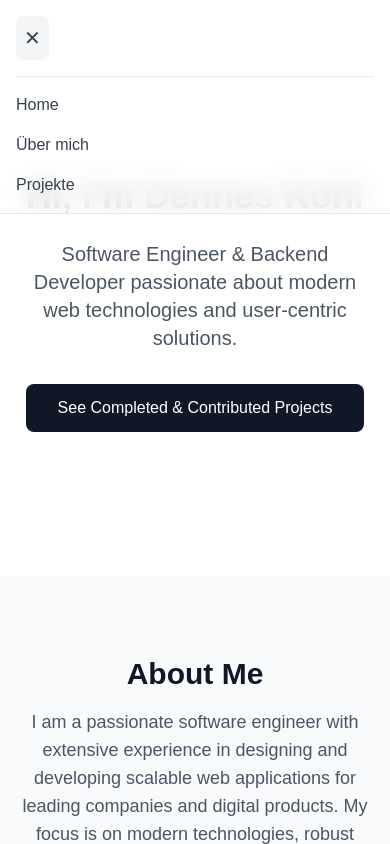
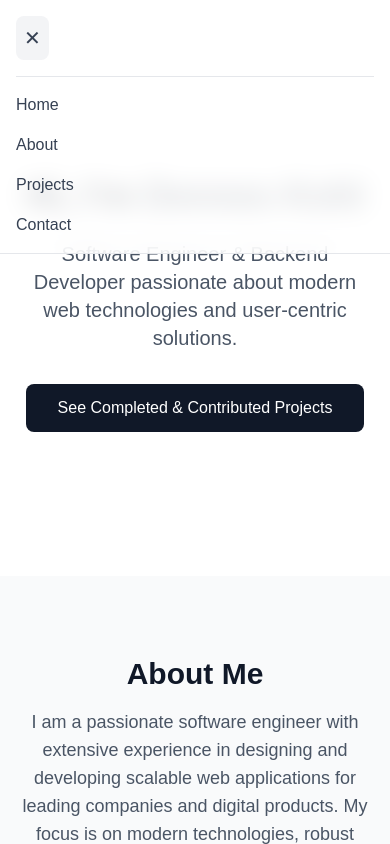
Before and after one commit to kohld/kohld.github.io, a Next.js app: page / in a window 390 px wide. Both pictures are taken after a click on the button "Toggle menu". Shown: the top 844 px of the page. Built offline with nearby package versions, Linux system fonts and the light colour scheme.

Commit message:
Fix labels of mobile nav menu and add contact.

```diff
--- a/app/components/header.tsx
+++ b/app/components/header.tsx
@@ -73,13 +73,19 @@ export default function Header() {
                 onClick={() => scrollToSection("about")}
                 className="text-left text-gray-700 dark:text-gray-300 hover:text-gray-900 dark:hover:text-white"
               >
-                Über mich
+                About
               </button>
               <button
                 onClick={() => scrollToSection("projects")}
                 className="text-left text-gray-700 dark:text-gray-300 hover:text-gray-900 dark:hover:text-white"
               >
-                Projekte
+                Projects
+              </button>
+              <button
+                onClick={() => scrollToSection("contact")}
+                className="text-left text-gray-700 dark:text-gray-300 hover:text-gray-900 dark:hover:text-white"
+              >
+                Contact
               </button>
             </div>
           </nav>
```
